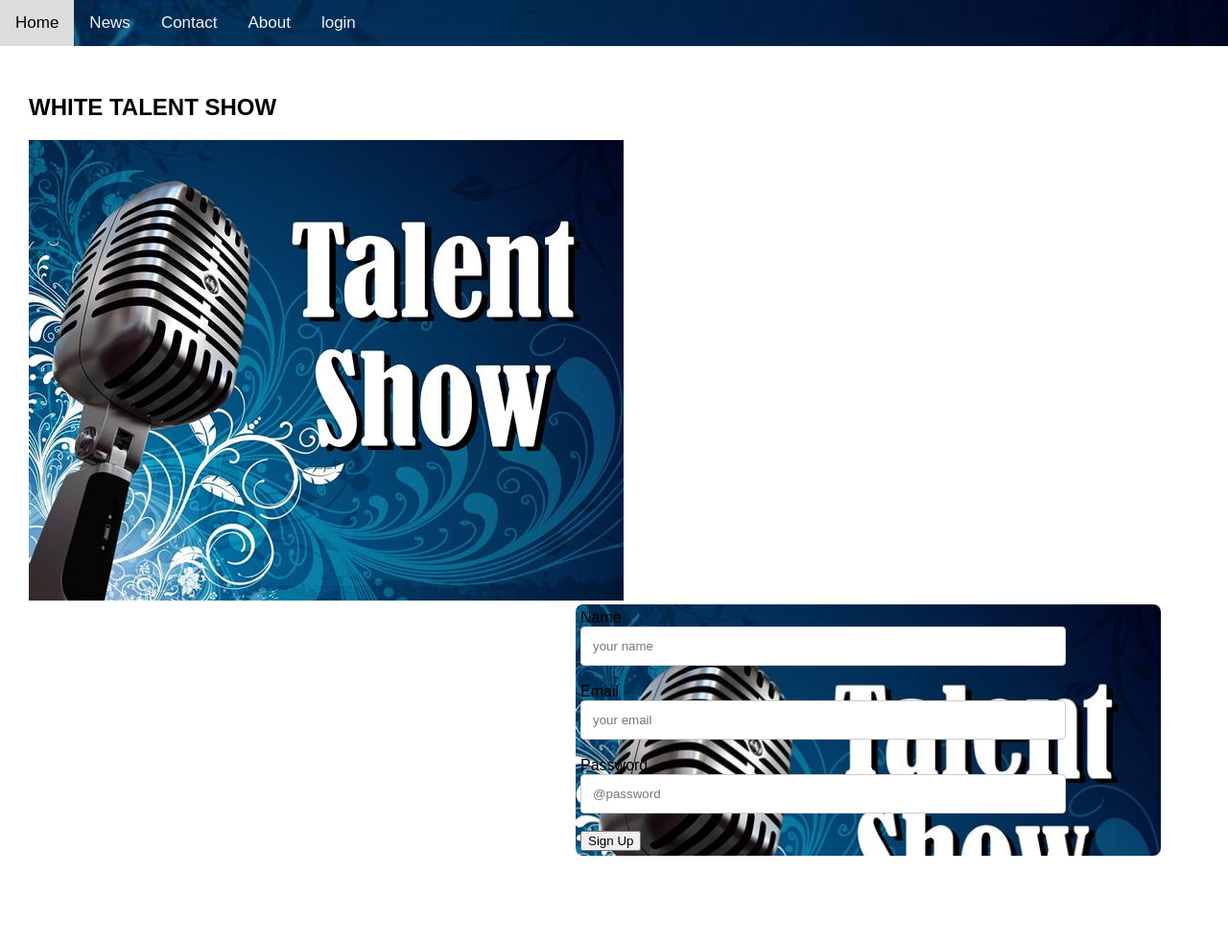
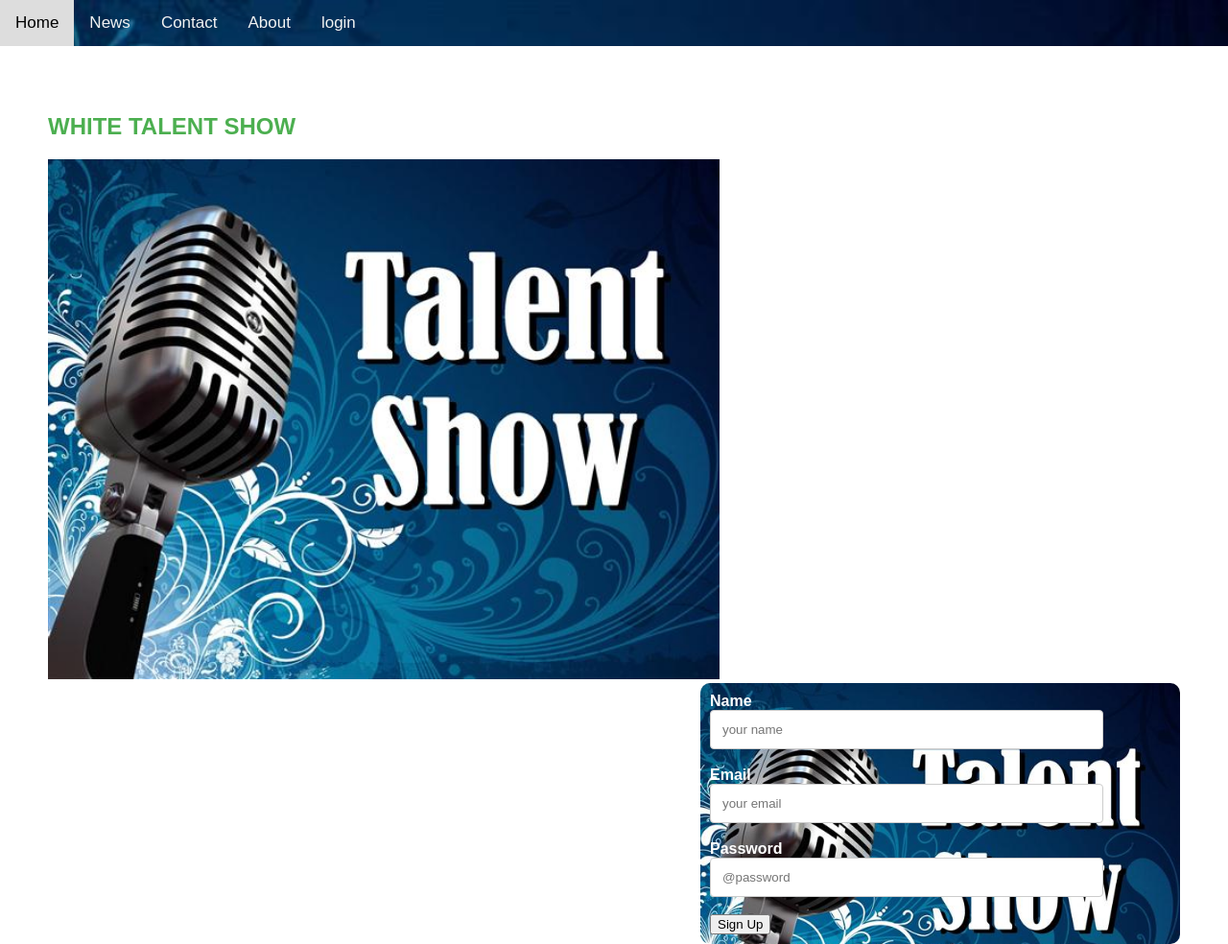
Before and after one commit to kyakusahmed/level_up_35, a plain HTML site: page index.html in a window 1280 px wide. Shown: the whole page at 96% size. Before the commit the page ends 892 px from the top, so only its background shows below. Drawn offline with Linux system fonts and the light colour scheme.

Commit message:
feat(signup): final signup page add final modified index.html,style.css,images files for the sign page [delivers #160168078]

```diff
--- a/index.html
+++ b/index.html
@@ -21,7 +21,8 @@
 
                   <div class="container">
                       <h2>WHITE TALENT SHOW</h2>
-                      <img SRC="images/img.jpg" class="" alt="">
+                      <img SRC="images/img.jpg" alt="images/img,jpg" class="responsive" width="900" height="400">
+
 
 
 
--- a/style.css
+++ b/style.css
@@ -62,22 +62,27 @@ body {
 
 .container{
     float: auto;
-    background-color: white ;
-    padding: 30px;
+    background-color: #ffffff;
+    padding: 50px;
     width: auto;
     margin-top: 0px;
     height: auto;
+    margin-left: 0px;
+    color:  #4CAF50;
 }
 
 .col-md-4{
     background-image: url(images/img.jpg);
     background-size: cover;
     float: right;
-    margin-right: 40px;
-    width: 600px;
+    margin-right: 0px ;
+    width: 480px;
     height: auto;
-    padding: 5px;
-    border-radius: 8px;
+    padding: 10px;
+    border-radius: 10px;
+    color: #ffffff;
+    font-weight: bold;
+
 }
 
 input[type=text] {
@@ -86,4 +91,23 @@ input[type=text] {
     border: 1px solid #ccc;
     border-radius: 4px;
     resize: vertical;
+    margin-left: 0px;
 }
+
+.container.h2{
+    color: #4CAF50;
+}
+
+.responsive {
+    width: 100%;
+    max-width: 700px;
+    height: auto;
+}
+
+
+@media screen and (max-width: 600px) {
+    .col-md-4, input[type=submit] {
+        width: 100%;
+        margin-top: 0;
+    }
+}
```
Also changed, not shown: 1 other file.
